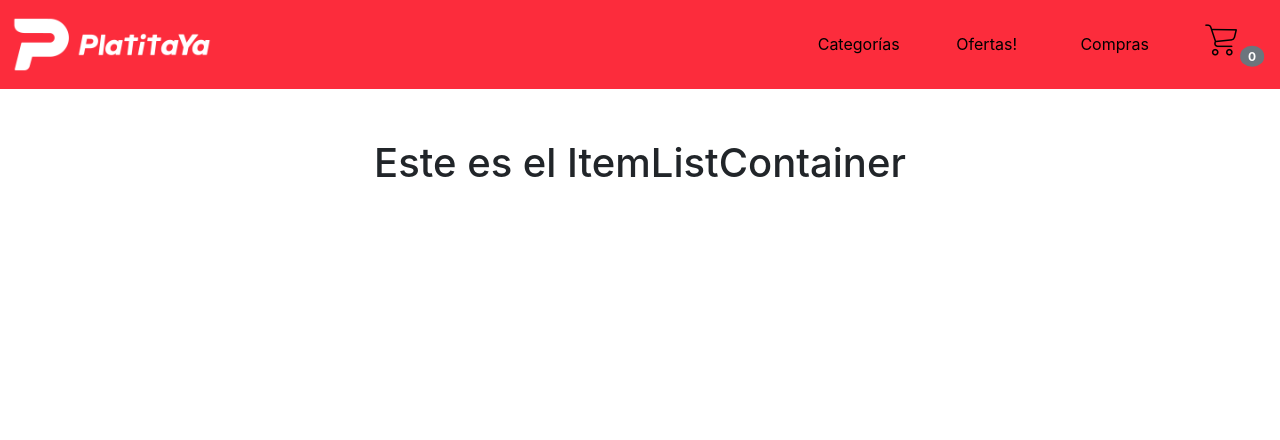
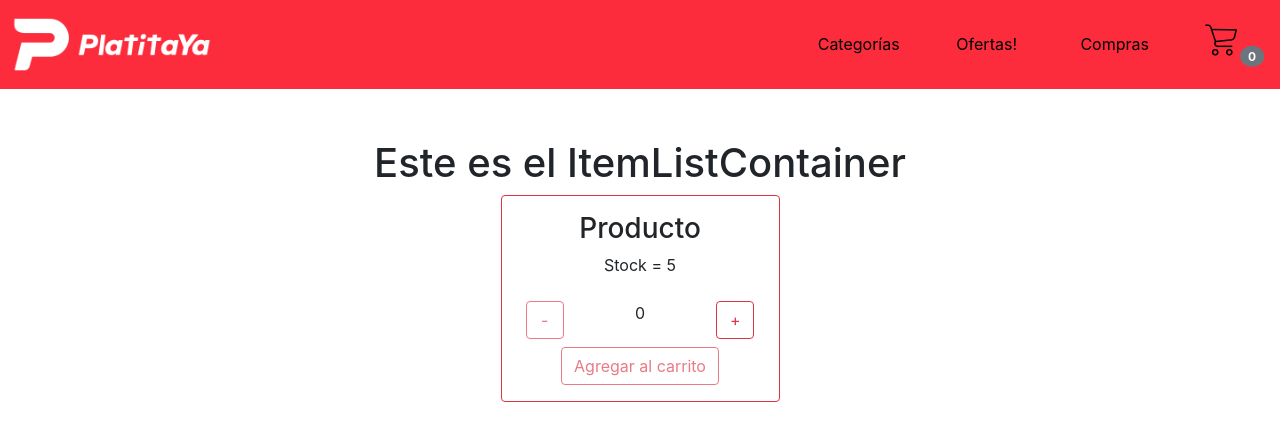
Before and after one commit to EmiRey316/React, a React (Create React App) app: page / in a window 1280 px wide. Shown: the top 440 px of the page. Built offline with nearby package versions, Linux system fonts and the light colour scheme.

Commit message:
Clase 5 - Componentes II - ItemCount

```diff
--- /dev/null
+++ b/src/components/Cart/ItemCount.jsx
@@ -0,0 +1,40 @@
+import { useState } from "react";
+
+
+const ItemCount = ({productName, initial, stock})=>{
+    const [count, setCount] = useState(initial);
+
+    //Función para cambiar la clase de un botón dependiendo si se cumple o no la condición.
+    const activeValidation = (condition) => {
+        return condition ? "col-2 btn btn-outline-danger disabled": "col-2 btn btn-outline-danger";
+    }
+
+    //Funciónque desata la alerta con la cantidad de productos agregados.
+    const onAdd = ()=>{
+        alert("Se agregan al carrito " + count + " unidades de " + productName);
+    }
+
+    return (
+        <div className="container" style={{display:"flex", justifyContent:"center"}}>
+            <div className="row justify-content-center border border-danger rounded p-3" style={{width:"25%"}}>
+                <div id="productNameContainer">
+                    <h3>{productName}</h3>
+                    <p>Stock = {stock}</p>
+                </div>
+                <div className="row p-2">
+                    {/*Botón que resta al contador, se desactiva si la cantidad actual es menor igual a la cantidad inicial*/}
+                    <button onClick={() => setCount(count - 1)} className={activeValidation(count<=initial)}>-</button>
+                    <span className="col-8">{count}</span>
+                    {/*Botón que resta al contador, se desactiva si la cantidad actual es mayor igual al stock*/}
+                    <button onClick={() => setCount(count + 1)} className={activeValidation(count>=stock)}>+</button>
+                </div>
+                <div>
+                    {/*Botón que resta al contador, se desactiva si no hay stock o si la cantidad actual es menor o igual a 0*/}
+                    <button onClick={onAdd} className={"col-12" + activeValidation(stock<=0 || count<=0)}>Agregar al carrito</button>
+                </div>
+            </div>
+        </div>
+    );
+}
+
+export default ItemCount;
--- a/src/components/ItemListContainer/ItemListContainer.js
+++ b/src/components/ItemListContainer/ItemListContainer.js
@@ -1,7 +1,11 @@
+import ItemCount from "../Cart/ItemCount";
+
 const ItemListContainer = ({message})=>{
     return (
         <div className="main text-center">
             <h1>{message}</h1>
+
+            <ItemCount productName="Producto" initial={0} stock={5}/>
         </div>
     );
 }
```
